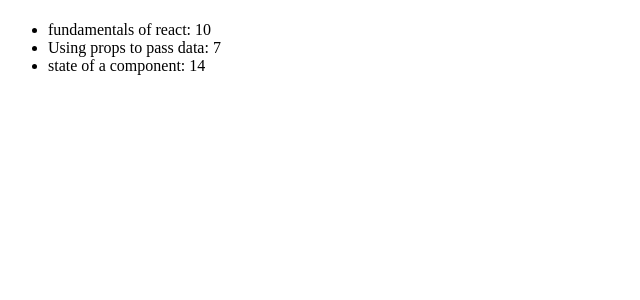
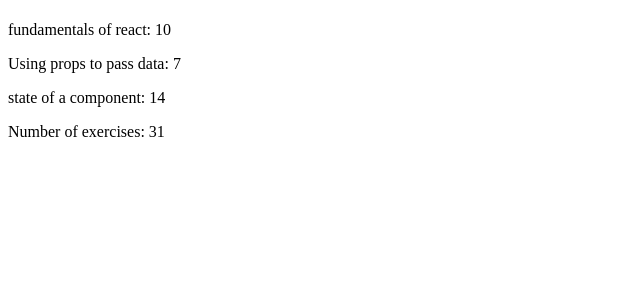
Before and after one commit to M-hub-7/DainaWork, a React (Vite) app: page / in a window 1280 px wide. Shown: the top 300 px of the page, without its empty margins (0-640 px from the left). Built offline with nearby package versions, Linux system fonts and the light colour scheme.

Commit message:
courseinfo exercice etape7

```diff
--- a/src/components/Content.jsx
+++ b/src/components/Content.jsx
@@ -1,14 +1,14 @@
 import React from "react";
 import Part from "./Part";
-
+import Total from "./Total";
 const Content = ({ parts }) => {
+  const total = parts[0].exercices + parts[1].exercices + parts[2].exercices;
   return (
     <div>
-      <ul>
-        {parts.map((part) => (
-          <Part key={part.id} name={part.name} exercises={part.exercices} />
-        ))}
-      </ul>
+      {parts.map((part) => (
+        <Part key={part.id} name={part.name} exercises={part.exercices} />
+      ))}
+      <Total exercices={total} />
     </div>
   );
 };
--- a/src/components/Part.jsx
+++ b/src/components/Part.jsx
@@ -2,9 +2,9 @@ import React from "react";
 
 const Part = ({ exercises, name }) => {
   return (
-    <li>
+    <p>
       {name}: {exercises}
-    </li>
+    </p>
   );
 };
 export default Part;
--- /dev/null
+++ b/src/components/Total.jsx
@@ -0,0 +1,7 @@
+import React from "react";
+
+const Total = ({ exercices }) => {
+  console.log(exercices);
+  return <p>Number of exercises: {exercices}</p>;
+};
+export default Total;
```
